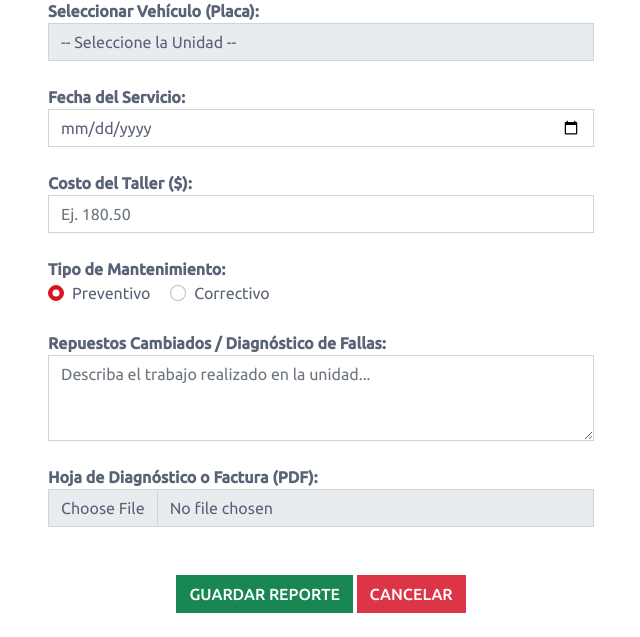
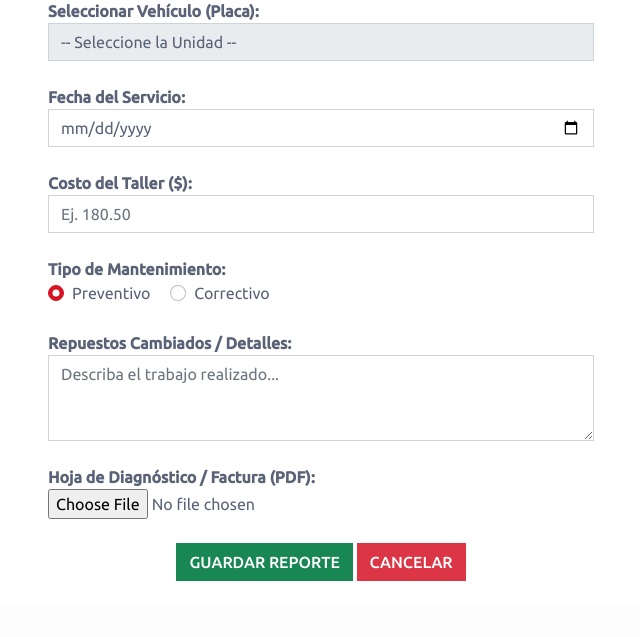
Before and after one commit to pablo2001-bod/control-flota, a Django app: page /NuevoMantenimiento/ in a window 1280 px wide. Shown: the part 234-871 px from the top of the page, without its empty margins (319-959 px from the left). After the commit the page ends 815 px from the top, so only its background shows below. Run offline with Django 5.2, Linux system fonts and the light colour scheme; data that the repository does not hold is empty; some libraries are stand-ins or nearby versions.

Commit message:
NuevoMantenimiento.html

```diff
--- a/flota/templates/NuevoMantenimiento.html
+++ b/flota/templates/NuevoMantenimiento.html
@@ -7,7 +7,6 @@
                 <br>
                 <h1><b>Registrar Mantenimiento</b></h1>
                 <hr>
-
                 <form enctype="multipart/form-data" id="form_mantenimiento" action="/guardarMantenimiento/" method="post">
                     {% csrf_token %}
 
@@ -39,21 +38,47 @@
                     </div>
                     <br><br>
 
-                    <b>Repuestos Cambiados / Diagnóstico de Fallas:</b> <br>
-                    <textarea required class="form-control" name="repuestos_cambiados" placeholder="Describa el trabajo realizado en la unidad..." rows="3"></textarea>
+                    <b>Repuestos Cambiados / Detalles:</b> <br>
+                    <textarea required class="form-control" name="repuestos_cambiados" placeholder="Describa el trabajo realizado..." rows="3"></textarea>
                     <br>
 
-                    <b>Hoja de Diagnóstico o Factura (PDF):</b>
-                    <input class="form-control" type="file" name="pdf_diagnostico" id="pdf_diagnostico" accept="application/pdf" required>
+                    <b>Hoja de Diagnóstico / Factura (PDF):</b>
+                    <input type="file" name="pdf_diagnostico" id="pdf_diagnostico" required>
                     <br> <br>
 
                     <div style="text-align: center;">
                         <button class="btn btn-success" type="submit"> <i class="icon-save"></i> Guardar Reporte</button>
-                        <a href="/listadodemantenimientos" class="btn btn-danger"> <i class="icon-close"></i> Cancelar</a>
+                        <a href="/listadodemantenimientos/" class="btn btn-danger"> <i class="icon-close"></i> Cancelar</a>
                     </div>
                 </form>
                 <br>
             </div>
         </div>
     </div>
+
+    <script>
+        $("#form_mantenimiento").validate({
+            rules: {
+                vehiculo_id: { required: true },
+                fecha_servicio: { required: true },
+                costo_taller: { required: true, number: true },
+                repuestos_cambiados: { required: true }
+            },
+            messages: {
+                vehiculo_id: { required: "Por favor seleccione el vehículo" },
+                fecha_servicio: { required: "Por favor ingrese la fecha" },
+                costo_taller: { required: "Por favor ingrese el costo", number: "Ingrese un número válido" },
+                repuestos_cambiados: { required: "Por favor detalle los repuestos" }
+            }
+        });
+
+        $("#pdf_diagnostico").fileinput({
+            language: "es",
+            allowedFileExtensions: ["pdf"],
+            showCaption: false,
+            dropZoneEnabled: true,
+            showClose: false
+        });
+        $(".fileinput-upload").hide();
+    </script>
 {% endblock %}
```
